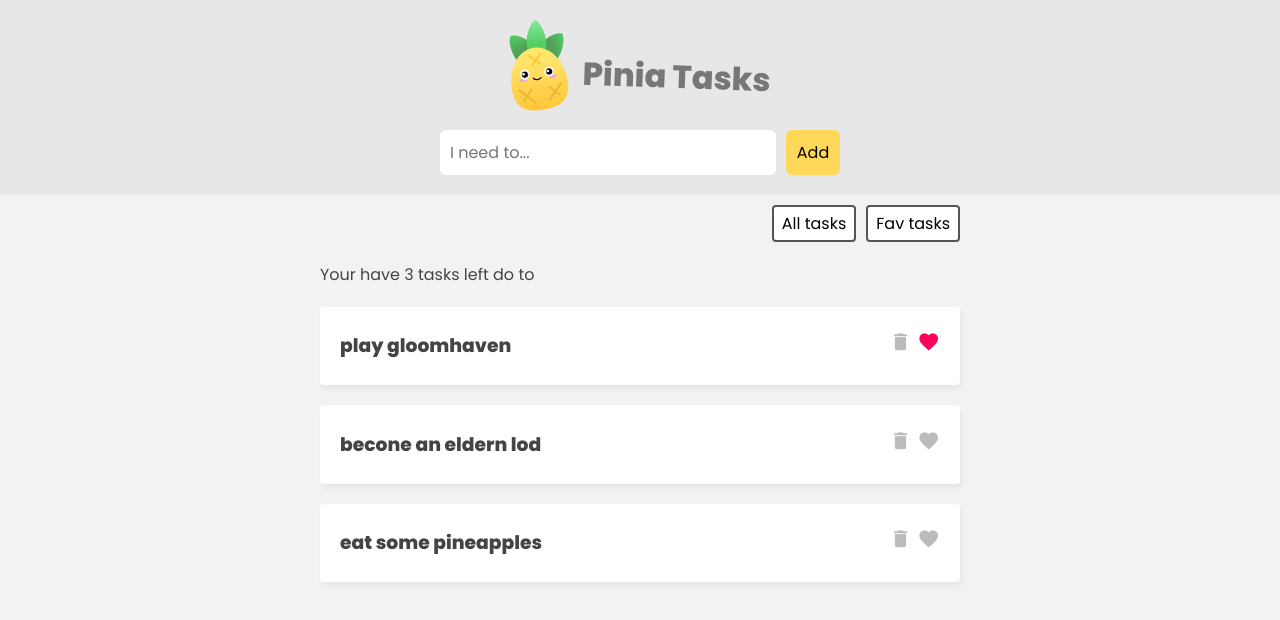
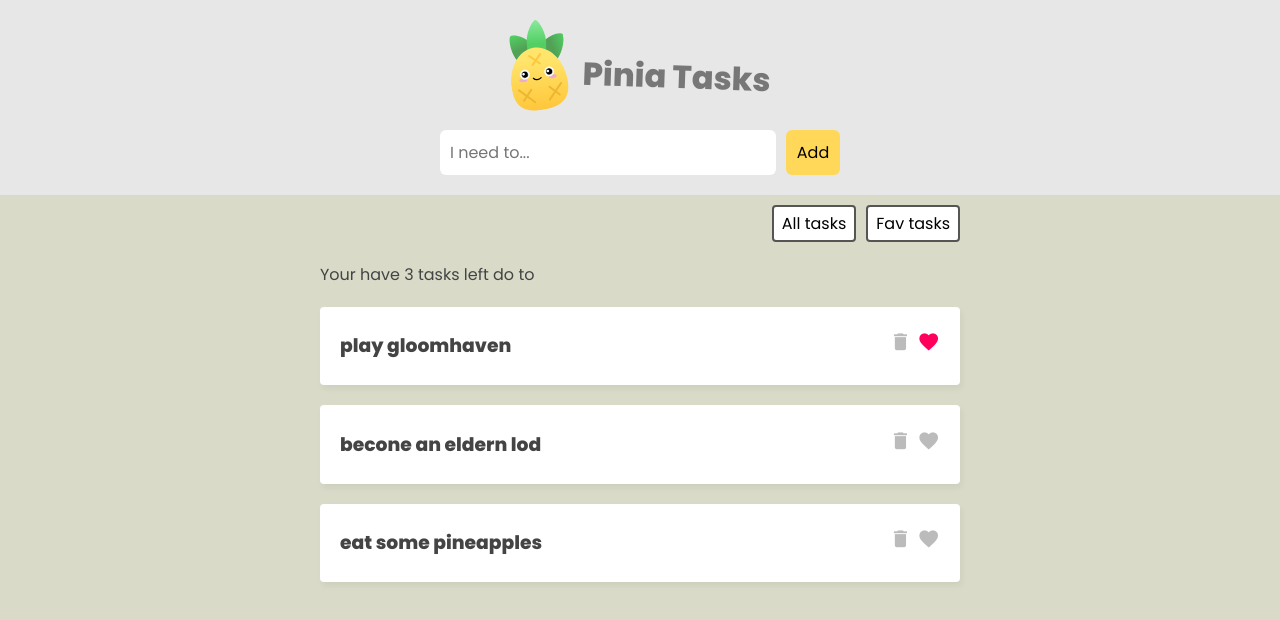
Before and after one commit to andersonvasques/pinia_tasks, a Vue app: page / in a window 1280 px wide. Shown: the top 620 px of the page. Built offline with nearby package versions, Linux system fonts and the light colour scheme; data requests are answered from the project's data file.

Commit message:
background new color

```diff
--- a/src/assets/main.css
+++ b/src/assets/main.css
@@ -1,7 +1,8 @@
 @import url('https://fonts.googleapis.com/css2?family=Poppins:wght@300;400;500;600;800&family=VT323&display=swap');
 
 body {
-  background: #f2f2f2;
+  background-color: #d9dbc8;
+  /* background: #f2f2f2; */
   color: #444;
   margin: 0;
 }
```
